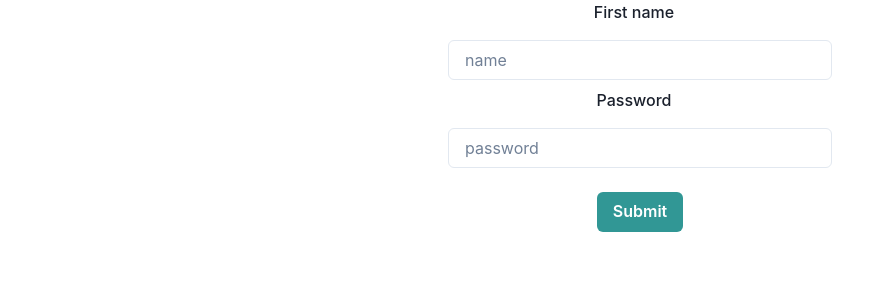
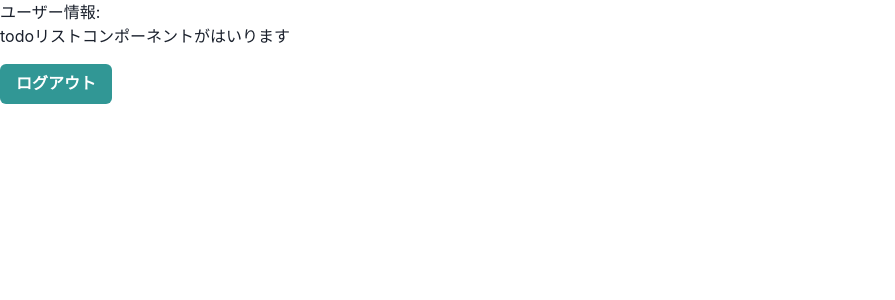
Before and after one commit to okaken2022/recoas, a Next.js app: page / in a window 1280 px wide. Shown: the top 300 px of the page, without its empty margins (0-895 px from the left). Built offline with nearby package versions, Linux system fonts and the light colour scheme; no server answers.

Commit message:
ログアウトボタン追加

```diff
--- a/pages/index.tsx
+++ b/pages/index.tsx
@@ -3,25 +3,24 @@ import Image from 'next/image';
 import { Inter } from '@next/font/google';
 import styles from '@/styles/Home.module.css';
 import { FormLabel, Input, Button, VStack } from '@chakra-ui/react';
-
-const inter = Inter({ subsets: ['latin'] });
+import { useUser, useAuth, useLogout } from '@/hooks/firebase';
+import { getAuth } from 'firebase/auth';
+import { NextRouter, useRouter } from 'next/router';
 
 export default function Home() {
+  const auth = useAuth();
+  const user = auth.currentUser;
+  console.log(user);
+  const router: NextRouter = useRouter();
+  const {logout} = useLogout(router);
+
   return (
     <>
-      <VStack>
-        <VStack w='30vw'>
-          <FormLabel htmlFor='name'>First name</FormLabel>
-          <Input id='name' placeholder='name' />
-
-          <FormLabel htmlFor='password'>Password</FormLabel>
-          <Input id='password' placeholder='password' type='password' />
-
-          <Button mt={4} colorScheme='teal'>
-            Submit
-          </Button>
-        </VStack>
-      </VStack>
+      <p>ユーザー情報:{user?.email}</p>
+      <p>todoリストコンポーネントがはいります</p>
+      <Button mt={4} colorScheme='teal' onClick={logout}>
+        ログアウト
+      </Button>
     </>
   );
 }
```
